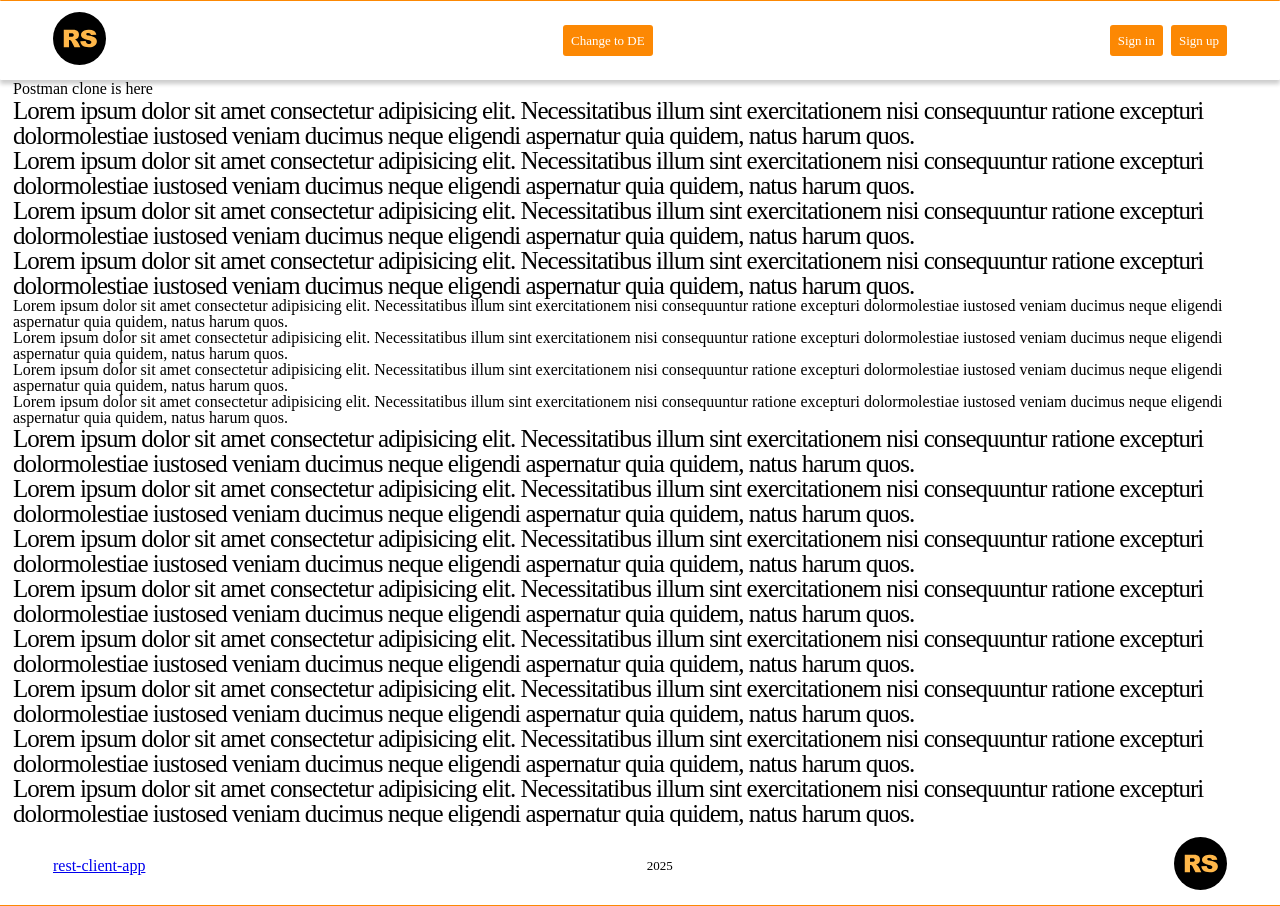
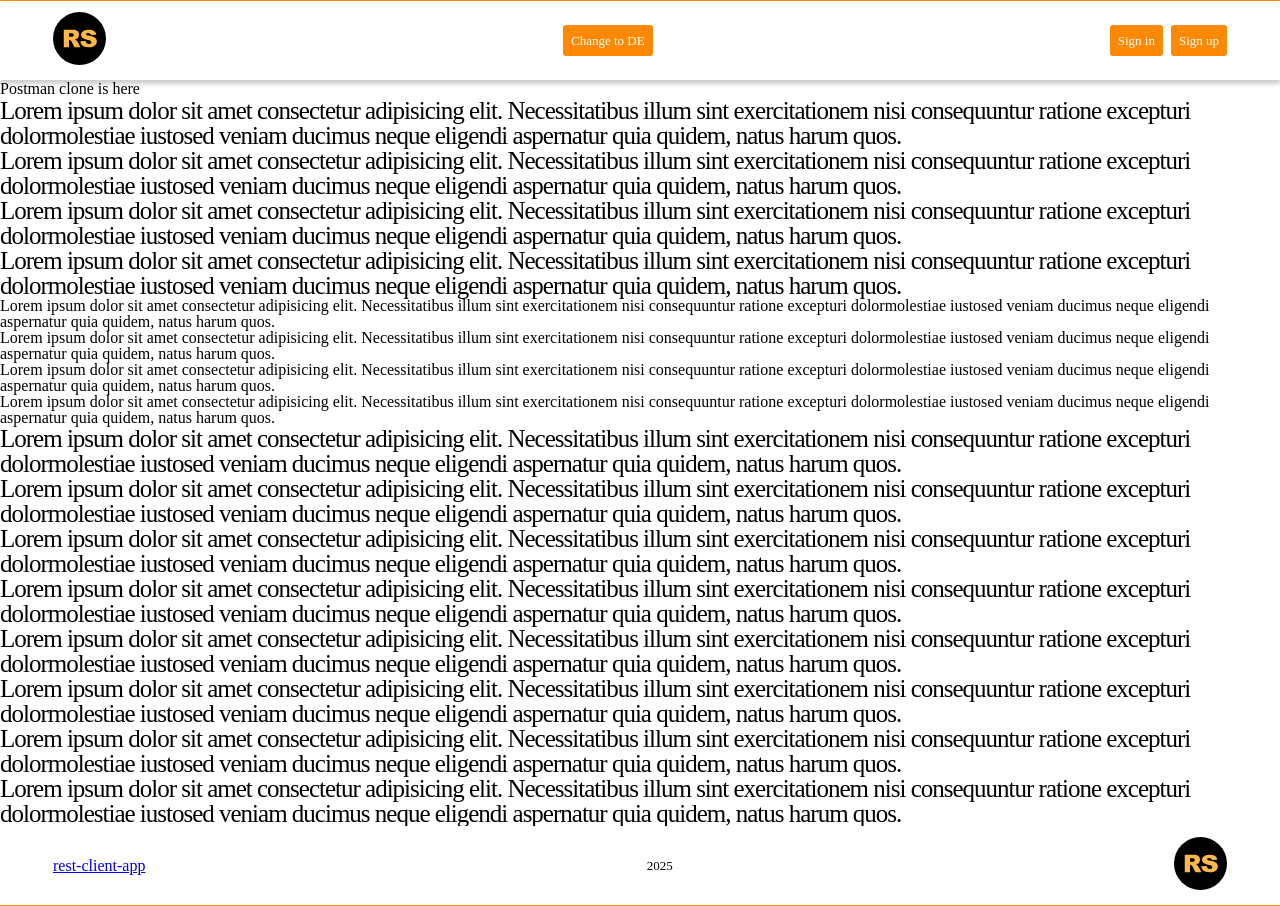
Before and after one commit to Veronika-Kashlej/RESTclient, a Next.js app: page / in a window 1280 px wide. Built offline with nearby package versions, Linux system fonts and the light colour scheme.

Commit message:
refactor: Change file structure of project (Sun, Sep 07, 2025 11:35:24 PM)

```diff
--- a/app/App.scss
+++ b/app/App.scss
@@ -1,7 +1,7 @@
-@import '../src/utils/styles/general/vars.scss';
-@import '../src/utils/styles/mixins/_adaptive-properties.sass';
-@import '../src/utils/styles/general/general.sass';
+@use './utils/styles/general/vars.scss' as *;
+@use './utils/styles/mixins/_adaptive-properties.sass' as *;
+@use './utils/styles/general/general.sass' as *;
 
-@import '../src/components/typo/typo.sass';
-@import '../src/components/header/header.sass';
-@import '../src/components/footer/footer.sass';
+@use './components/typo/typo.sass' as *;
+@use './components/header/header.sass' as *;
+@use './components/footer/footer.sass' as *;
--- a/src/components/footer/footer.sass
+++ b/app/components/footer/footer.sass
@@ -1,3 +1,6 @@
+@use '../../utils/styles/general/vars.scss' as *;
+@use '../../utils/styles/mixins/_adaptive-properties.sass' as *;
+
 .footer
   display: flex
   justify-content: space-between
--- a/src/components/header/header.sass
+++ b/app/components/header/header.sass
@@ -1,3 +1,6 @@
+@use '../../utils/styles/general/vars.scss' as *;
+@use '../../utils/styles/mixins/_adaptive-properties.sass' as *;
+
 .header
   display: flex
   justify-content: space-between
--- a/src/components/typo/typo.sass
+++ b/app/components/typo/typo.sass
@@ -1,3 +1,6 @@
+@use '../../utils/styles/general/vars.scss' as *;
+@use '../../utils/styles/mixins/_adaptive-properties.sass' as *;
+
 h1, .h1
   font-weight: 600
   color: inherit
--- a/app/page.tsx
+++ b/app/page.tsx
@@ -3,8 +3,8 @@ import './App.scss';
 
 import { useState, useEffect } from 'react';
 
-import Header from '../src/components/header/header';
-import Footer from '../src/components/footer/footer';
+import Header from './components/header/header';
+import Footer from './components/footer/footer';
 
 export default function Home() {
   const [isScrolled, setIsScrolled] = useState(false);
```
Also changed, not shown: app/assets/rss-logo.svg (renamed from src/assets/rss-logo.svg), app/components/footer/footer.tsx (renamed from src/components/footer/footer.tsx), app/components/header/header.tsx (renamed from src/components/header/header.tsx), app/utils/styles/general/general.sass (renamed from src/utils/styles/general/general.sass), app/utils/styles/general/vars.scss (renamed from src/utils/styles/general/vars.scss), app/utils/styles/mixins/_adaptive-properties.sass (renamed from src/utils/styles/mixins/_adaptive-properties.sass).
